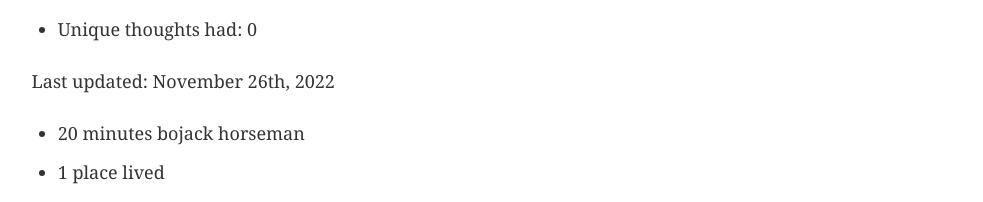
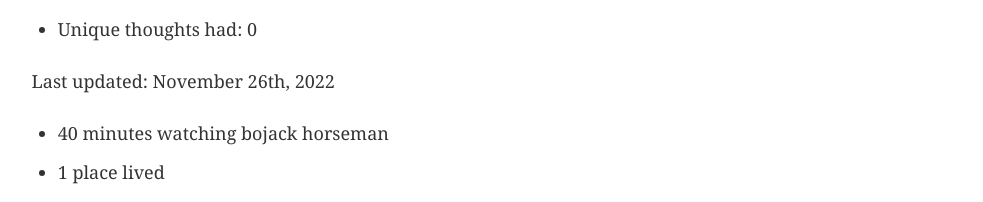
Before and after one commit to rakovskyp/prestonr-website, a Gatsby site: page /about in a window 1280 px wide. Shown: the part 805-1007 px from the top of the page, without its empty margins (148-1131 px from the left). Built offline with nearby package versions, Linux system fonts and the light colour scheme; Gatsby itself is replaced by a stand-in of ours.

Commit message:
spelling mistake

```diff
--- a/src/pages/about.js
+++ b/src/pages/about.js
@@ -114,7 +114,7 @@ const About = props => {
         <div className="changelog">
           <p>Last updated: November 26th, 2022 </p>
           <ul>
-            <li>20 minutes bojack horseman</li>
+            <li>40 minutes watching bojack horseman</li>
             <li>1 place lived</li>
             <li>162 jetblue emails</li>
             <li>17 conversations with strangers</li>
```
